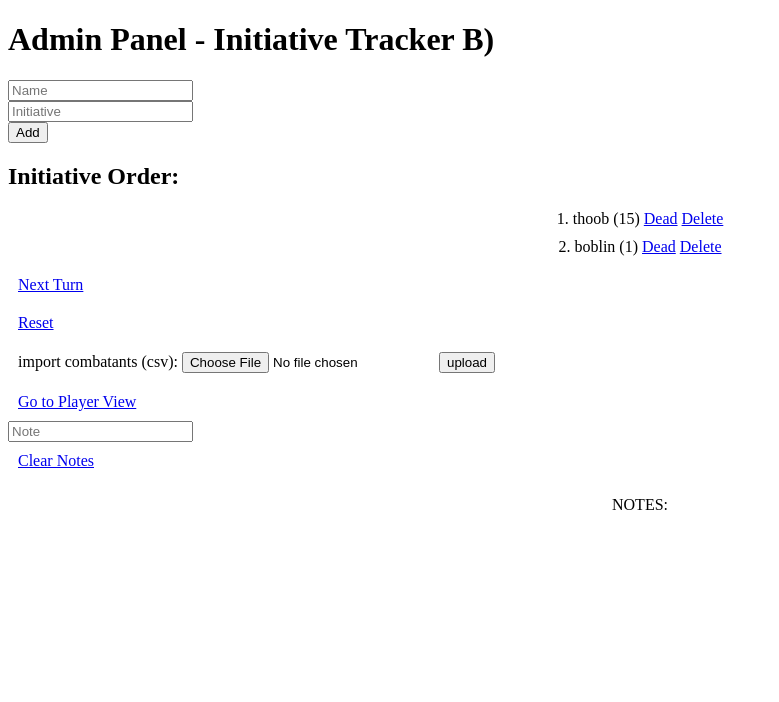
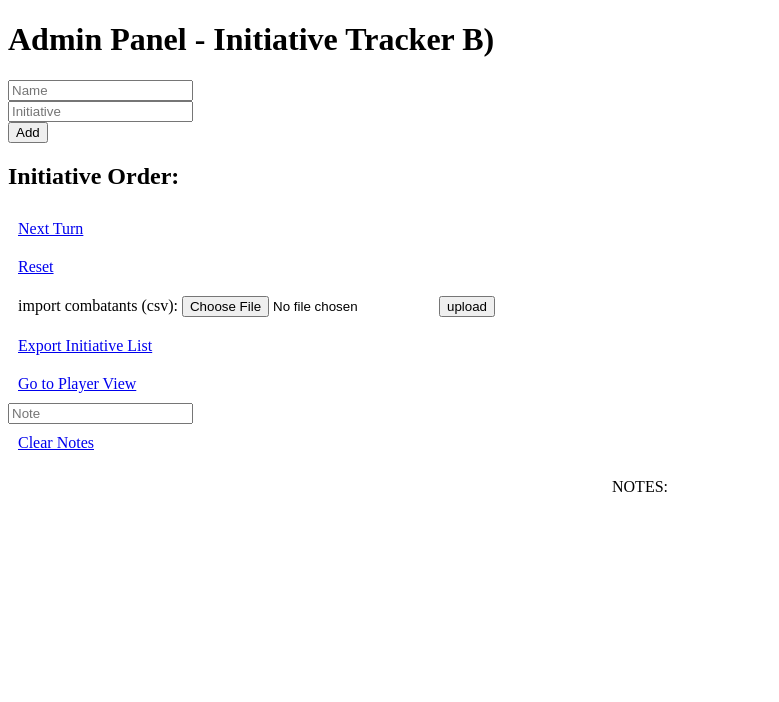
Before and after one commit to lkollmorgen/init-tracker, a Flask app: page /admin in a window 1280 px wide. Shown: the top 702 px of the page, without its empty margins (0-779 px from the left). Run offline with Flask 3, Linux system fonts and the light colour scheme.

Commit message:
included csv export button

```diff
--- a/app.py
+++ b/app.py
@@ -69,6 +69,27 @@ def import_csv(filename):
         print(f"no csv file found: {filename}")
     except Exception as e:
         print(f"error importing csv: {e}")
+
+@app.route('/export')
+def export_initiative():
+    load_data()
+
+    # create an in-memory CSV file
+    output = io.StringIO()
+    writer = csv.writer(output)
+    writer.writerow(['Name','Initiative', 'Status'])
+    for combatant in initiative_list:
+        writer.writerow([combatant['name'], combatant['initiative'], combatant['status']])
+
+    # move cursor back 2 the start
+    output.seek(0)
+
+    return send_file(
+            io.BytesIO(output.getvalue().encode()),
+            mimetype='tet/csv',
+            as_attachement=True,
+            download_name='initiative_export.csv'
+    )
 
 def load_data():
     global initiative_list, current_turn, notes, round_count
--- a/initiative_data.json
+++ /dev/null
@@ -1 +0,0 @@
-{"initiative_list": [{"name": "thoob", "initiative": 15, "status": "alive"}, {"name": "boblin", "initiative": 1, "status": "alive"}], "current_turn": 0, "round_count": 1, "notes": []}
--- a/templates/admin.html
+++ b/templates/admin.html
@@ -61,8 +61,13 @@
         <input type="file" name="file" id="csvfile" accept=".csv" required>
         <button type="submit">upload</button>
     </form>
+
 </div>
 
+<!--- export current initiative -->
+<div class ="mt-3" style="padding:10px;">
+    <a href="{{ url_for('export_initiative') }}" class="btn btn-success my-2">Export Initiative List</a>
+</div>
 
 <div class="mt-3" style="padding:10px;">
 		<a href="/player" class="btn btn-secondary d-block mx-auto my-2"> Go to Player View</a>
```
Also changed, not shown: tests/test_app.py (+15 -0 lines), README.md.
